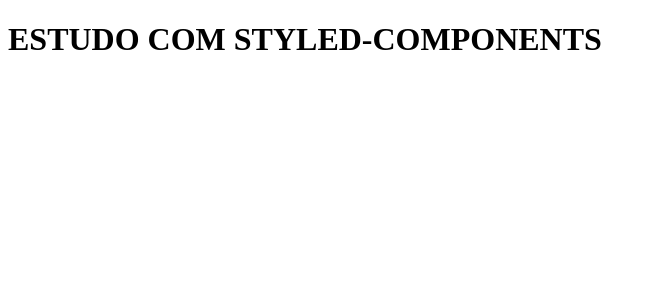
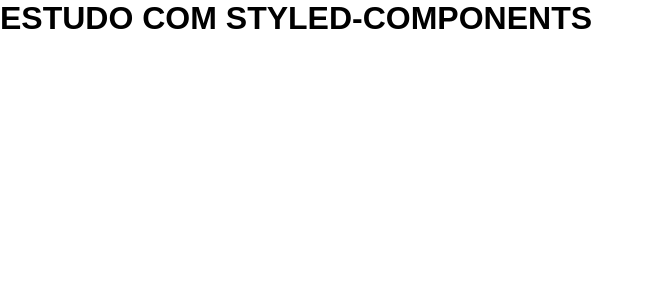
Before and after one commit to 1TDSVJ/styled-app-react, a React (Create React App) app in the folder rm94051/react-aula7/: page / in a window 1280 px wide. Shown: the top 300 px of the page, without its empty margins (0-662 px from the left). Built offline with nearby package versions, Linux system fonts and the light colour scheme.

Commit message:
Index.css alterado

```diff
--- /dev/null
+++ b/rm94051/react-aula7/src/index.css
@@ -0,0 +1,6 @@
+*{
+    margin: 0;
+    padding: 0;
+    box-sizing: border-box;
+    font-family: Arial, Helvetica, sans-serif;
+}
--- a/rm94051/react-aula7/src/index.js
+++ b/rm94051/react-aula7/src/index.js
@@ -1,6 +1,7 @@
 import React from 'react'
 import ReactDOM from 'react-dom'
 import App from './App'
+import './index.css'
 
 
 ReactDOM.render(<App/>, document.getElementById('root'))
```
